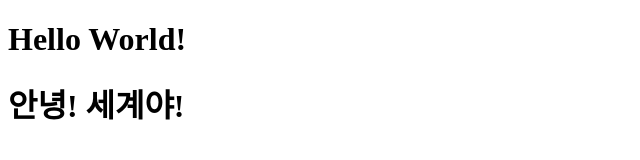
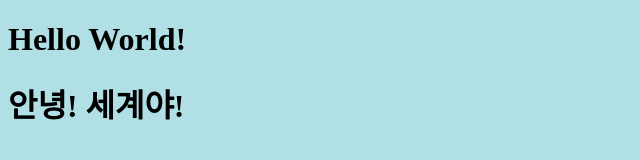
Before and after one commit to leer83/github_website, a plain HTML site: page index.html in a window 1280 px wide. Shown: the whole page, without its empty margins (0-640 px from the left). Drawn offline with nearby package versions, Linux system fonts and the light colour scheme.

Commit message:
다섯 번째 작업
스타일 추가

```diff
--- /dev/null
+++ b/css/style.css
@@ -0,0 +1,3 @@
+body{
+	background-color:powderblue;
+}
--- a/index.html
+++ b/index.html
@@ -3,6 +3,7 @@
 <head>
 	<meta charset="UTF-8">
 	<title>Document</title>
+	<link rel="stylesheet" href="css/style.css"/>
     <script src="http://code.jquery.com/jquery-1.12.1.min.js"></script>
     <script>
     $(document).ready(function(){
```
